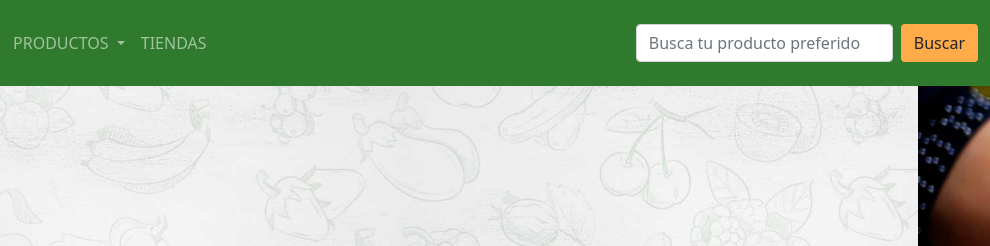
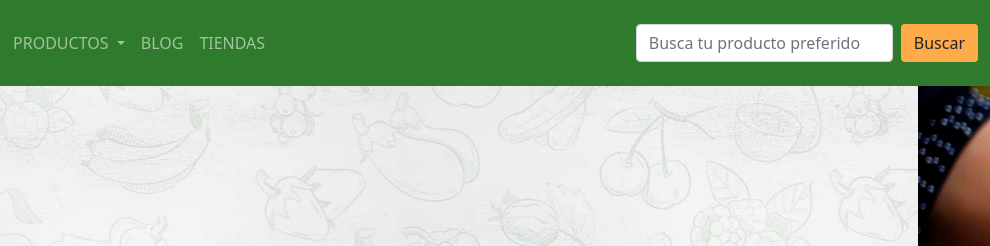
Before and after one commit to Santiago026/Ciclo3-Grupo01, a website: page semana-1-master/src/index.html in a window 1280 px wide. Shown: the top 246 px of the page, 290-1280 px from the left. Drawn offline with nearby package versions, Linux system fonts and the light colour scheme.

Commit message:
Header - Slider V3

```diff
--- a/semana-1-master/src/css/andrea.css
+++ b/semana-1-master/src/css/andrea.css
@@ -21,6 +21,7 @@
     }
 
 .nav-item a{
+    font-family:"Poppins", sans-serif;
     color: var(--hueso);
     text-decoration: none;
     font-size: 1.6rem;
--- a/semana-1-master/src/index.html
+++ b/semana-1-master/src/index.html
@@ -53,6 +53,9 @@
                                 <li><a class="dropdown-item" href="#">VERDURAS</a></li>
                                 <li><a class="dropdown-item" href="#">CARNES</a></li>
                             </ul>
+                        </li>
+                        <li class="nav-item">
+                            <a class="nav-link" href="#">BLOG</a>
                         </li>
                         <li class="nav-item">
                             <a class="nav-link" href="#">TIENDAS</a>
```
